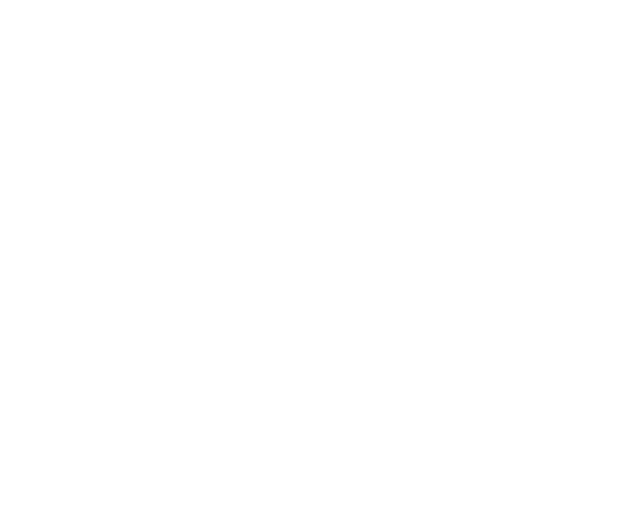
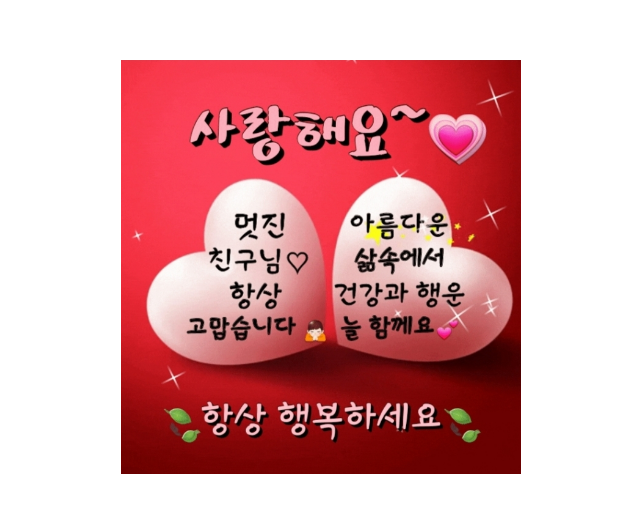
Before and after one commit to mocking-tiger/css-note, a React (Create React App) app: page /5 in a window 1280 px wide. Before the commit this address had no page. Shown: the part 133-646 px from the top of the page, without its empty margins (319-959 px from the left). Built offline with nearby package versions, Linux system fonts and the light colour scheme; a web font is replaced by a local one.

Commit message:
feat: ex5 - 진행상황을 보여주는 로딩창

```diff
--- a/src/App.tsx
+++ b/src/App.tsx
@@ -4,6 +4,7 @@
 import Prologue from "./Pages/Ex2Prologue";
 import LandingClip from "./Pages/Ex3LandingClip";
 import EmailAutoComplete from "./Pages/Ex4EmailAutoComplete";
+import DynamicLoading from "./Pages/Ex5DynamicLoading";
 
 function App() {
   return (
@@ -14,6 +15,7 @@
         <Route path="/2" element={<Prologue />} />
         <Route path="/3" element={<LandingClip />} />
         <Route path="/4" element={<EmailAutoComplete />} />
+        <Route path="/5" element={<DynamicLoading />} />
       </Routes>
     </BrowserRouter>
   );
--- /dev/null
+++ b/src/Pages/Ex5DynamicLoading.tsx
@@ -0,0 +1,127 @@
+import styled, { keyframes } from "styled-components";
+import { Wrapper } from "../Pages/Home";
+import { useEffect, useState } from "react";
+
+const Wrapper2 = styled(Wrapper)`
+  img {
+    width: 400px;
+    height: auto;
+  }
+`;
+
+const spin = keyframes`
+  0% {
+    transform: rotate(0deg);
+  }
+  100% {
+    transform: rotate(360deg);
+  }
+`;
+
+const LoadingScreen = styled(Wrapper)`
+  background-color: black;
+  font-size: 24px;
+  color: white;
+  flex-direction: column;
+  position: fixed;
+
+  .spinner {
+    width: 50px;
+    height: 50px;
+    border: 5px solid lightgray;
+    border-top: 5px solid gray;
+    border-radius: 50%;
+    animation: ${spin} 1s linear infinite;
+    margin-bottom: 20px;
+  }
+
+  &.loading-complete {
+    opacity: 0;
+    transition: opacity 3s ease-in-out;
+
+    div,
+    h1,
+    p {
+      display: none;
+    }
+  }
+`;
+
+// 스타일드 컴포넌트 영역 끝
+
+export default function DynamicLoading() {
+  // Math.floor(Math.random()*(최대값-최소값+1)+최소값);
+  const [totalTasks] = useState(
+    Math.floor(Math.random() * (100 - 50 + 1) + 50)
+  );
+  const [loading, setLoading] = useState(0);
+  const [completedTasks, setCompletedTasks] = useState(0);
+  const [killLoadingScreen, setKillLoadingScreen] = useState(false);
+
+  useEffect(() => {
+    // 단순히 로딩 진행율만 올리는 방법
+    // const progress = setInterval(() => {
+    //   setLoading((prev) => {
+    //     console.log(prev);
+    //     if (prev >= 100) {
+    //       clearInterval(progress);
+    //       return 100;
+    //     }
+    //     return prev + Math.floor(Math.random() * (10 - 1 + 1) + 1);
+    //   });
+    // }, Math.floor(Math.random() * (3000 - 1000 + 1) + 1000));
+
+    // return () => clearInterval(progress);
+
+    const tasks = Array.from({ length: totalTasks }, (_, index) => index + 1);
+    const timeouts: NodeJS.Timeout[] = [];
+
+    tasks.forEach(() => {
+      const timeoutId = setTimeout(() => {
+        setCompletedTasks((prev) => {
+          // setState는 비동기적으로 동작하므로 setState안에서 setState를 하려면 변수 선언을 통해 동기적으로 참조되는 값을 만들어야 함
+          console.log("메모리 누수 검사1");
+          const updatedTasks = prev + 1;
+          setLoading((updatedTasks / totalTasks) * 100);
+          return updatedTasks;
+        });
+      }, Math.floor(Math.random() * (5000 - 3000 + 1) + 3000));
+
+      timeouts.push(timeoutId);
+    });
+
+    console.log("메모리 누수 검사2");
+    return () => {
+      timeouts.forEach(clearTimeout);
+    };
+  }, [totalTasks]);
+
+  useEffect(() => {
+    if (loading >= 100) {
+      setTimeout(() => {
+        setKillLoadingScreen(true);
+      }, 3000);
+    }
+  }, [loading]);
+
+  return (
+    <Wrapper2>
+      {killLoadingScreen || (
+        <LoadingScreen
+          className={`${loading >= 100 ? "loading-complete" : ""}`}
+        >
+          <div className="spinner" />
+          <h1>Loading... {Math.min(loading, 100).toFixed(0)}%</h1>
+          <p>
+            {totalTasks}개의 작업 중 {completedTasks}개 작업 완료
+          </p>
+        </LoadingScreen>
+      )}
+      <img
+        src="/assets/Ex5/modern-illust.jpg"
+        alt="모던한 디자인의 일러스트"
+        title="오늘도 당신에게~ 큰 기쁨 큰 사랑 큰 행운과 함께 발길 닿는 곳마다 幸福이 가득 하길 소망합니다 사랑합니다"
+      />
+    </Wrapper2>
+  );
+}
--- a/src/Pages/Home.tsx
+++ b/src/Pages/Home.tsx
@@ -1,6 +1,6 @@
 import styled, { keyframes } from "styled-components";
 import { Link } from "react-router-dom";
-import { useEffect, useRef, useState } from "react";
+import { useEffect, useState } from "react";
 
 export const Wrapper = styled.div`
   width: 100vw;
@@ -105,6 +105,7 @@
             3. landing page clip - 영상이 재생되는 랜딩 페이지
           </Link>
           <Link to={"/4"}>4. email - 이메일 양식 자동완성</Link>
+          <Link to={"/5"}>5. dynamic loading - 진행상황을 보여주는 로딩창</Link>
         </div>
       </Wrapper2>
     </>
```
Also changed, not shown: public/assets/Ex5/modern-illust.jpg (added).
